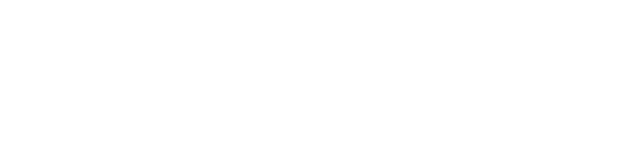
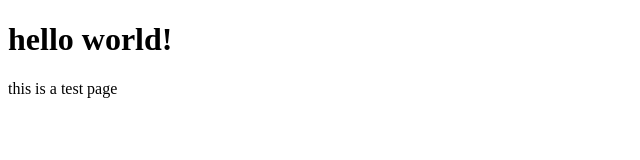
Before and after one commit to mar598/git-demo, a plain HTML site: page index.html in a window 1280 px wide. Shown: the whole page, without its empty margins (0-640 px from the left). Drawn offline with Linux system fonts and the light colour scheme.

Commit message:
added a p tag

```diff
--- a/index.html
+++ b/index.html
@@ -2,10 +2,12 @@
 <html lang="en">
 <head>
     <meta charset="UTF-8">
-    <meta name="viewport" content="width=, initial-scale=1.0">
+    <meta name="viewport" content="width=device-width, initial-scale=1.0">
     <title>Document</title>
 </head>
 <body>
+    <h1>hello world!</h1>
 
+    <p>this is a test page</p>
 </body>
 </html>
```
